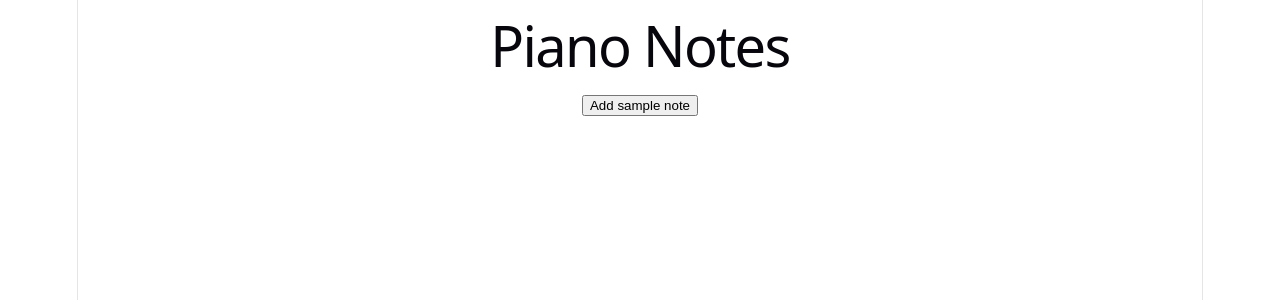
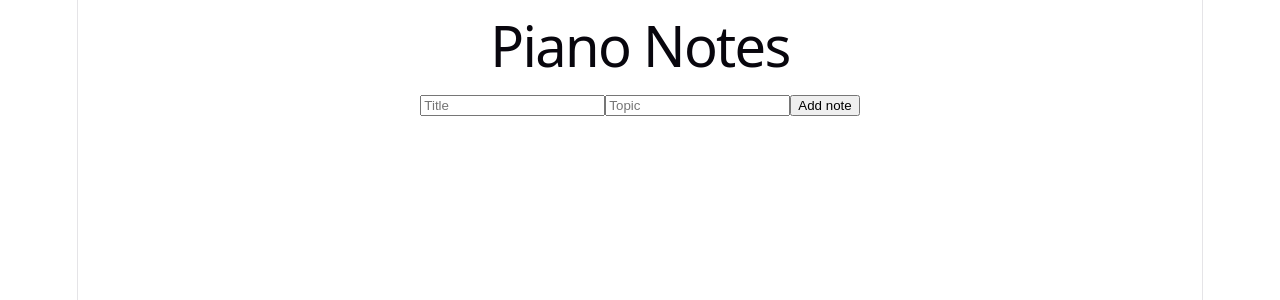
Before and after one commit to fdossantos18/piano-notes, a React (Vite) app: page / in a window 1280 px wide. Shown: the top 300 px of the page. Built offline with nearby package versions, Linux system fonts and the light colour scheme.

Commit message:
feat: add note form with validation

```diff
--- a/src/App.jsx
+++ b/src/App.jsx
@@ -3,10 +3,21 @@ import { createNote } from './notes.js'
 
 function App() {
   const [notes, setNotes] = useState([])
+  const [title, setTitle] = useState('')
+  const [topic, setTopic] = useState('')
+  const [error, setError] = useState('')
 
-  function handleAddSample() {
-    const note = createNote({ title: 'Voicing basics', topic: 'Voicing' })
-    setNotes([...notes, note])
+  function handleSubmit(event) {
+    event.preventDefault()
+    try {
+      const note = createNote({ title, topic })
+      setNotes([...notes, note])
+      setTitle('')
+      setTopic('')
+      setError('')
+    } catch (err) {
+      setError(err.message)
+    }
   }
 
   function handleDelete(id) {
@@ -16,7 +27,20 @@ function App() {
   return (
     <div>
       <h1>Piano Notes</h1>
-      <button onClick={handleAddSample}>Add sample note</button>
+      <form onSubmit={handleSubmit}>
+        <input
+          placeholder="Title"
+          value={title}
+          onChange={(event) => setTitle(event.target.value)}
+        />
+        <input
+          placeholder="Topic"
+          value={topic}
+          onChange={(event) => setTopic(event.target.value)}
+        />
+        <button type="submit">Add note</button>
+        {error && <p>{error}</p>}
+      </form>
       <ul>
         {notes.map((note) => (
           <li key={note.id}>
@@ -29,5 +53,4 @@ function App() {
   )
 }
 
-
 export default App
```
